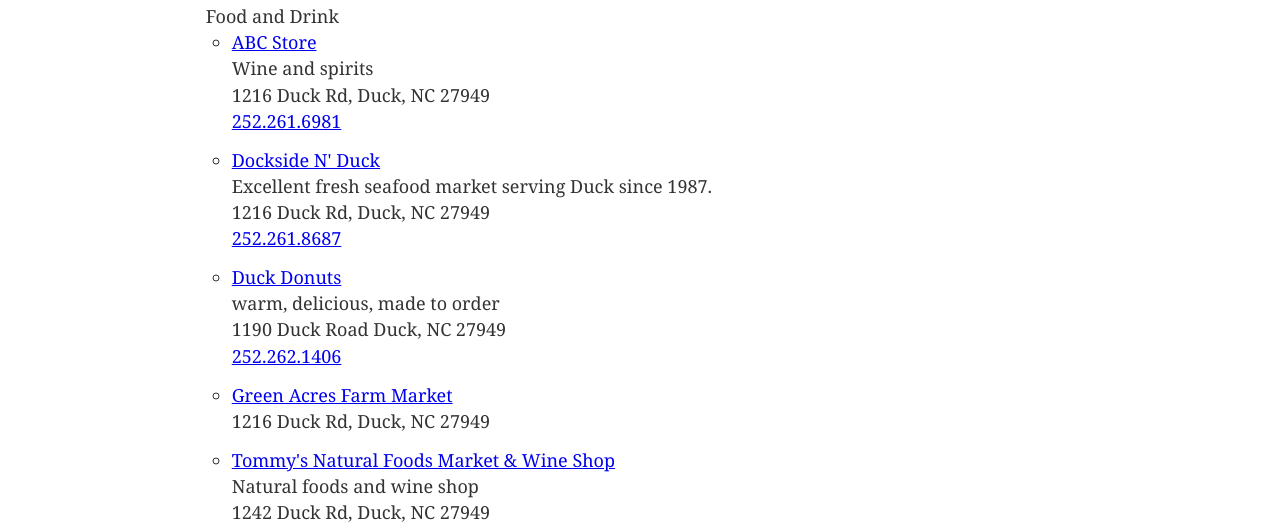
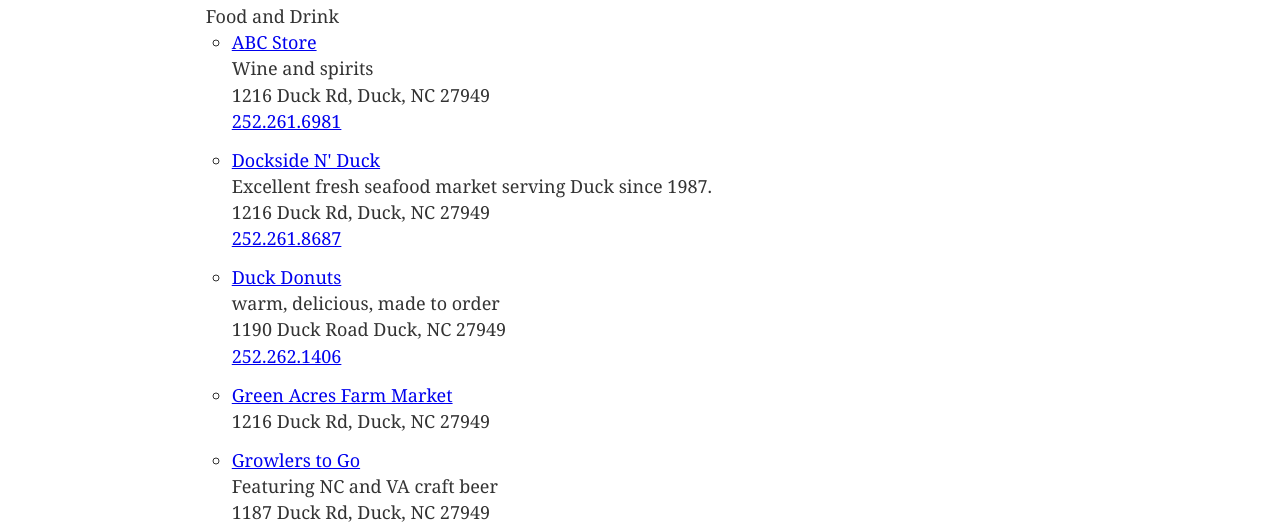
Before and after one commit to georgetownsands/georgetownsands.github.io, a Gatsby site: page /shopping in a window 1280 px wide. Shown: the part 253-783 px from the top of the page. Built offline with nearby package versions, Linux system fonts and the light colour scheme; Gatsby itself is replaced by a stand-in of ours.

Commit message:
added shop

```diff
--- a/data/area.js
+++ b/data/area.js
@@ -164,6 +164,14 @@ export default [
             address: "1216 Duck Rd, Duck, NC 27949",
             searchWords: "fruit vegetable nuts pickles",
             webSite: "https://greenacresobx.com/",
+          },
+          {
+            id: 608,
+            name: "Growlers to Go",
+            description: "Featuring NC and VA craft beer",
+            address: "1187 Duck Rd, Duck, NC 27949",
+            searchWords: "beer",
+            webSite: "https://www.craftbeerobx.com/",
           },
           {
             id: 610,
@@ -391,4 +399,4 @@ export default [
       },
     ],
   },
-]
+];
```
